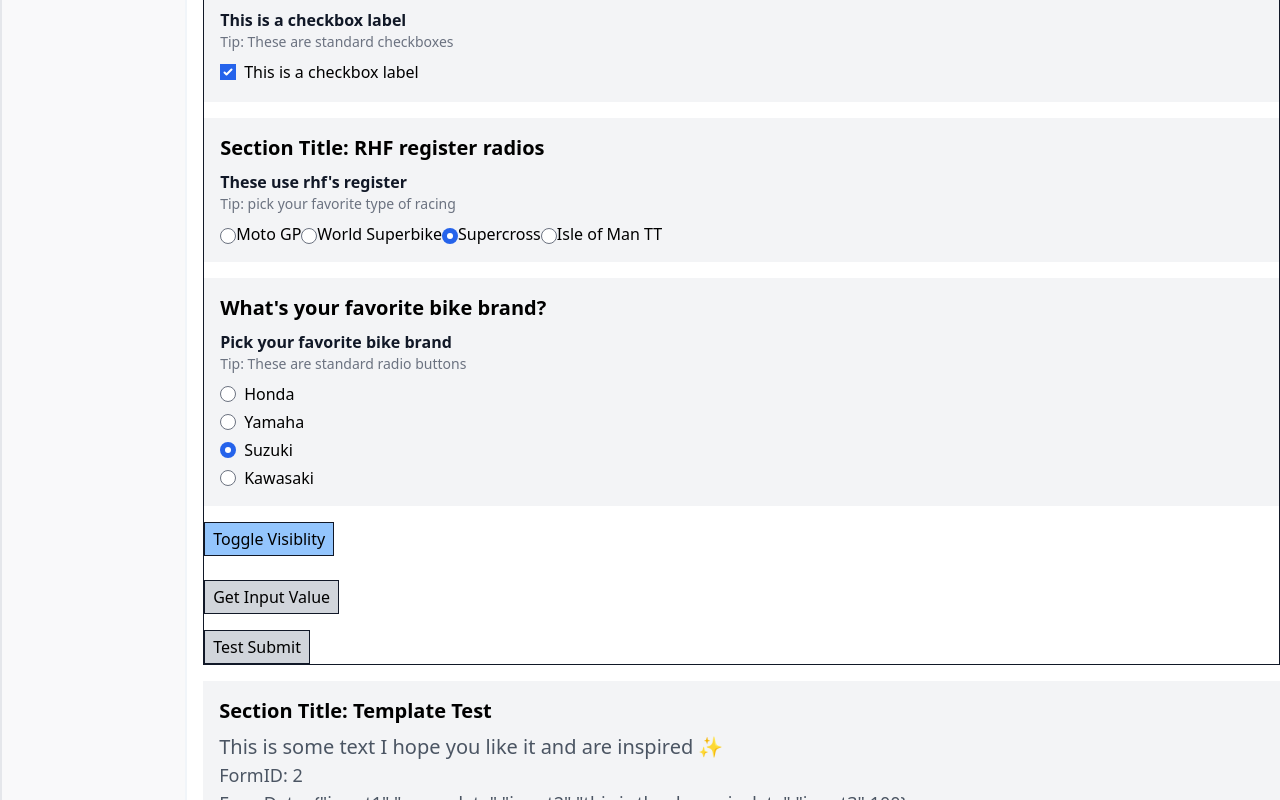
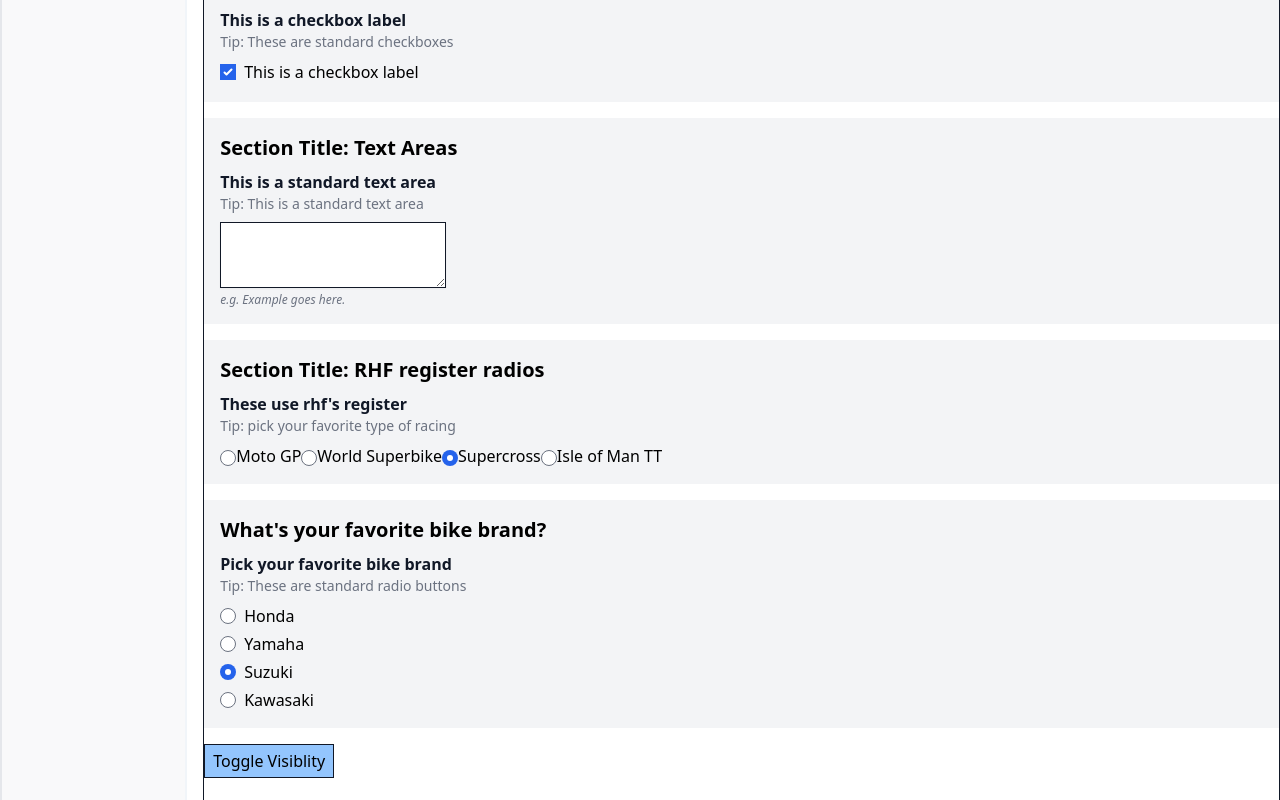
Before and after one commit to tayv/Project-Bubblegum, a Next.js app: page /forms/quiz-template in a window 1280 px wide. Shown: the part 1080-1880 px from the top of the page. Built offline with nearby package versions, Linux system fonts and the light colour scheme.

Commit message:
created atomic textarea

```diff
--- /dev/null
+++ b/components/atoms/textarea.tsx
@@ -0,0 +1,91 @@
+import React, { FC, ChangeEvent, forwardRef, InputHTMLAttributes, DetailedHTMLProps} from 'react'
+import classNames from 'classnames'
+import { Control } from 'react-hook-form'
+import Tip, { TipProps } from '@components/layout/Tip'
+import Label, { LabelProps } from '@components/layout/Label'
+
+// OVERVIEW
+  // This atom form component provides styling and accessibility requirements. Validation, event handlers, etc.
+  // will use react-hook-form via a wrapper component to add interactivity
+
+// TYPES
+export type TextAreaSize = "standard" | "large"
+export type TextAreaProps = {
+  name: string
+  label: LabelProps["label"]
+  size?: TextAreaSize
+  tipText?: TipProps["text"]
+  exampleText?: TipProps["text"]
+  className?: string
+  placeholder?: string
+  defaultValue?: string | number
+  onChange?: any
+  warnChange?: any
+  children?: React.ReactElement
+
+  // RHF prop types
+  register?: any // react-hook-form: to register an input (not needed if using Controller)
+  rules?: Record<string, any> // react-hook-form: validation rules. Any object so used generic Record type.
+  control?: Control // react-hook-form: used by Controller. https://react-hook-form.com/ts/#Control
+}
+
+// DYNAMIC STYLING
+  // Using maps so full Tailwind classes can be seen for purging https://tailwindcss.com/docs/optimizing-for-production#writing-purgeable-html
+const textAreaSizeMap: {[key in TextAreaSize]: string} = {
+  standard: "py-2 px-3",
+  large: "w-full py-3 px-4",
+}
+
+// forwardRef so RHF can work properly in WrapperInput
+export const TextArea: FC<TextAreaProps> = forwardRef<HTMLTextAreaElement, TextAreaProps>(
+  (
+    {
+      name,
+      label,
+      size = "standard",
+      className = "", // to pass custom one-off styling
+      tipText = null,
+      exampleText = null,
+      children,
+      ...props
+    },
+    ref
+  ) => {
+    return (
+      <div className="max-w-sm">
+        <Label type="standard" label={label} />
+        <Tip text={tipText} type="standard" />
+        <textarea
+          ref={ref}
+          id={name}
+          name={name}
+          aria-label={label}
+          className={
+            classNames([
+              "mt-1 block border border-gray-900 bg-white shadow-sm",
+              textAreaSizeMap[size], // to dynamically set styling for different sizes
+              className,
+            ])
+          }
+          {...props}
+        />
+        <Tip text={exampleText} type="example" />
+        {children} {/* For displaying warning message components, etc. */}
+      </div>
+
+    )
+  }
+)
+
+// HELPFUL SOURCES
+
+// Type mapping
+  // https://learntypescript.dev/08/intro
+
+// FORWARDING REFS
+  // https://felixgerschau.com/react-forwardref-explained/
+  // https://blog.logrocket.com/cleaning-up-the-dom-with-forwardref-in-react/
+  // https://betterprogramming.pub/a-guide-to-working-with-forms-and-input-fields-in-react-403d64aaedf3
+
+// USING CLASSNAMES PACKAGE TO COMBINE & MAKE CONDITIONAL CLASSES
+  // https://nikitahl.com/how-to-assign-multiple-classes-in-react/
--- a/pages/forms/quiz-template.tsx
+++ b/pages/forms/quiz-template.tsx
@@ -13,6 +13,7 @@ import Tip from '@components/layout/Tip'
 import Label from '@components/layout/Label'
 import TemplateGeneric from '@components/products/producta/TemplateGeneric'
 import UpdateDocState from '@components/UpdateDocState'
+import { TextArea } from '@components/atoms/textarea'
 
 
 // data for Breadcrumbs
@@ -152,7 +153,6 @@ const QuizTemplate: FC = () => {
             exampleText="e.g. Example goes here."
             control={control}
             rules={{ required: "You must enter something" }}
-            defaultValue=" "
           >
             <HelpMessage
               inputName="firstName"
@@ -214,6 +214,17 @@ const QuizTemplate: FC = () => {
             id="checkboxInput"
             style="standard"
             label="This is a checkbox label"
+            control={control}
+          />
+        </Section>
+
+        <Section id="textArea" style="standard">
+          <Heading text="Section Title: Text Areas" size="h3" type="primary"/>
+          <TextArea
+            name="standardTextArea"
+            label="This is a standard text area"
+            tipText="Tip: This is a standard text area"
+            exampleText="e.g. Example goes here."
             control={control}
           />
         </Section>
@@ -294,7 +305,7 @@ const QuizTemplate: FC = () => {
            // const testGetVal = getValues("regcheck")
            // console.log(testGetVal)
           } }>
-          Get Input Value
+          Update Form State
         </button>
 
         <button
```
